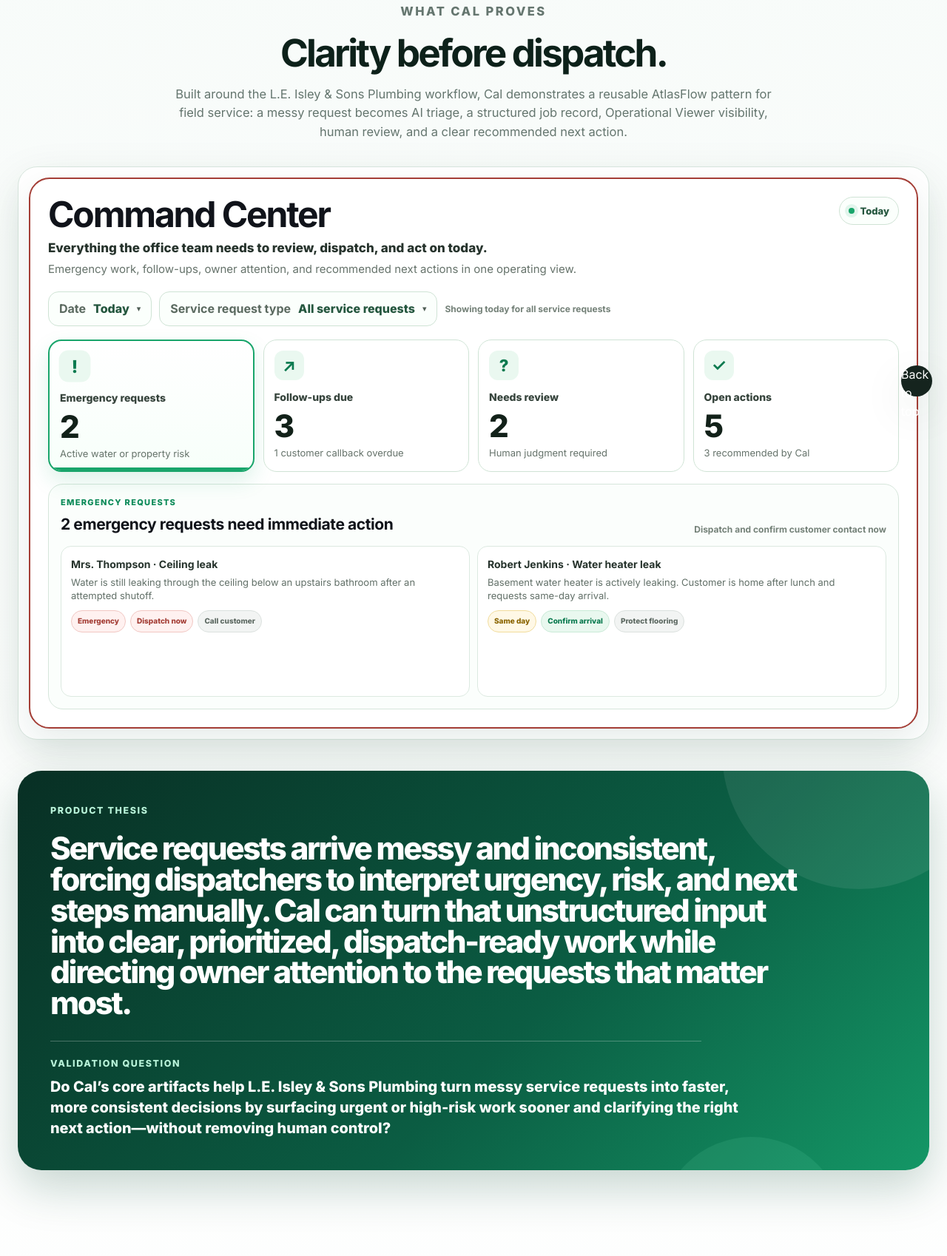
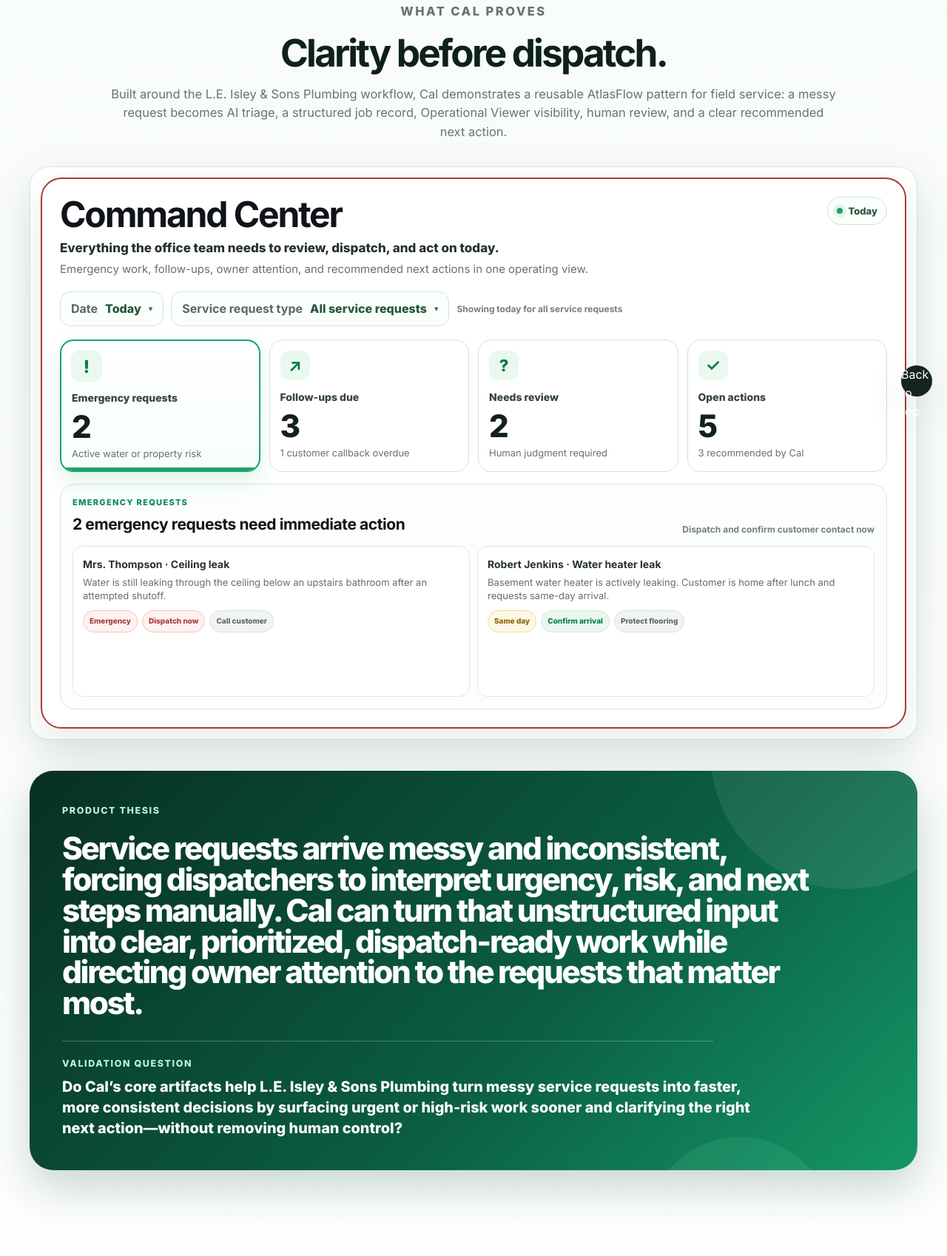
Before and after one commit to CryptoMaven22/Cal, a plain HTML site: page index.html in a window 1280 px wide. Shown: the part 242-1940 px from the top of the page at 74% size. Drawn offline with Linux system fonts and the light colour scheme; a script that the page names is missing.

Commit message:
Add files via upload

```diff
--- a/index.html
+++ b/index.html
@@ -70,10 +70,19 @@
       }
     }
   </style>
+<style>
+/* Shared page width tightening */
+main{padding:0 16px 56px}
+.section-pad{max-width:1380px;margin-left:auto;margin-right:auto}
+.section-pad.slim{max-width:1380px}
+.section-heading{max-width:980px;margin-left:auto;margin-right:auto;text-align:center}
+#proof .section-heading.left, #build .section-heading, #discovery .section-heading, #case-study .section-heading{margin-left:0;margin-right:0;text-align:left}
+#proof .proof-grid, .build-section, .discovery-section, #case-study{max-width:1380px;margin-left:auto;margin-right:auto}
+</style>
 
 <style>
 /* Interactive Cal Command Center */
-.cal-cc-figure{width:100%;max-width:none!important;margin:34px 0 0!important}
+.cal-cc-figure{width:100%;max-width:1380px!important;margin:34px auto 0!important}
 .cal-cc-figure>figcaption{display:flex;flex-direction:column;gap:4px;margin-top:14px;color:var(--muted,#66736b)}
 .cal-cc{--cc-green:#19a56b;--cc-green-dark:#0b7a4f;--cc-green-soft:#eaf8f0;--cc-line:#d6e6db;--cc-muted:#66736b;--cc-ink:#10131a;--cc-red:#a43e36;--cc-yellow:#8a6400;border:2px solid var(--cc-red);border-radius:28px;padding:24px;background:#fff;box-shadow:0 18px 46px rgba(20,80,55,.10);color:var(--cc-ink);font-family:Inter,Arial,Helvetica,sans-serif}
 .cal-cc *{box-sizing:border-box}.cal-cc button{font:inherit}
@@ -90,7 +99,8 @@
 .cal-thesis-panel{
   position:relative;
   overflow:hidden;
-  margin:42px 0 0;
+  margin:42px auto 0;
+  max-width:1380px;
   padding:48px 44px 42px;
   border-radius:32px;
   background:linear-gradient(135deg,#082f24 0%,#0b5d43 58%,#149766 100%);
```
